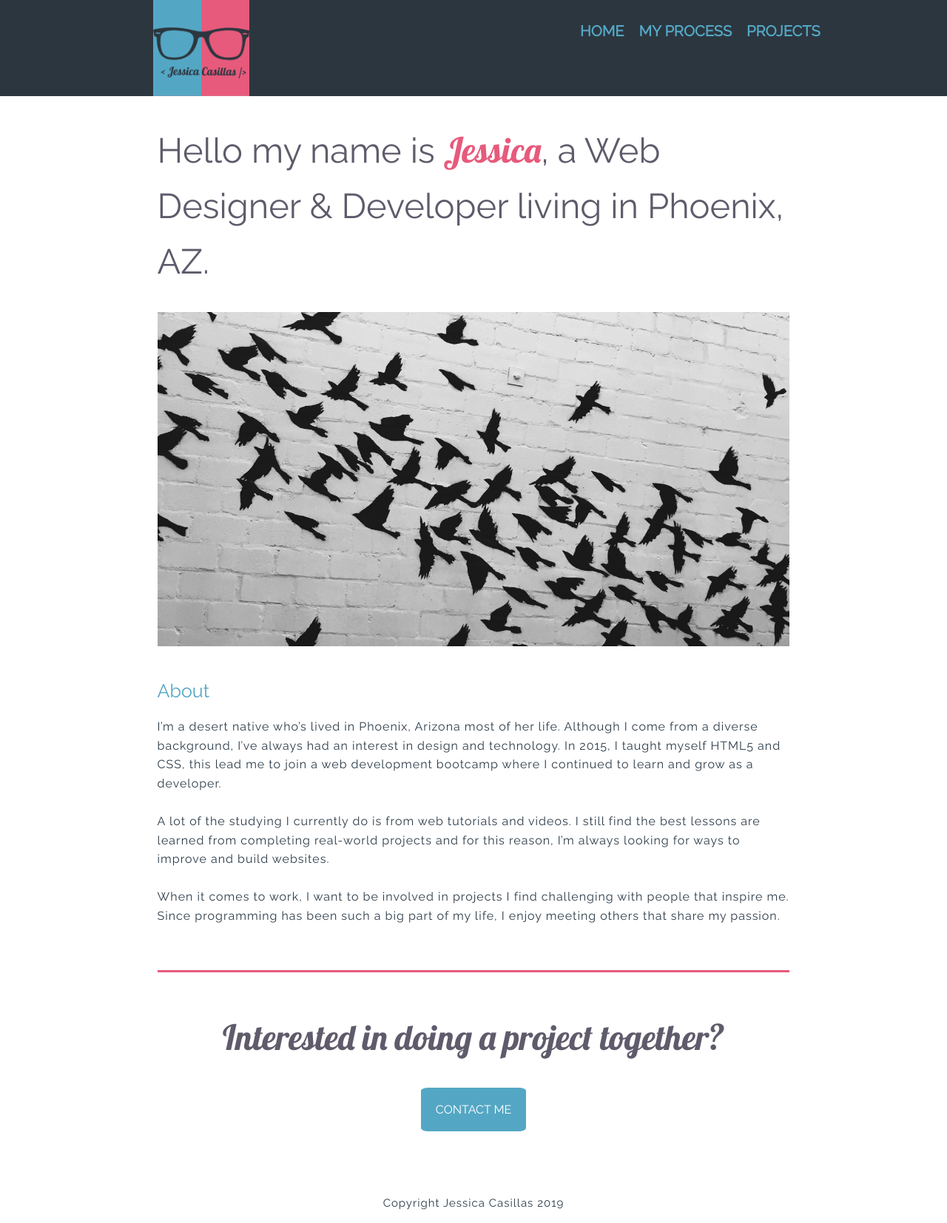
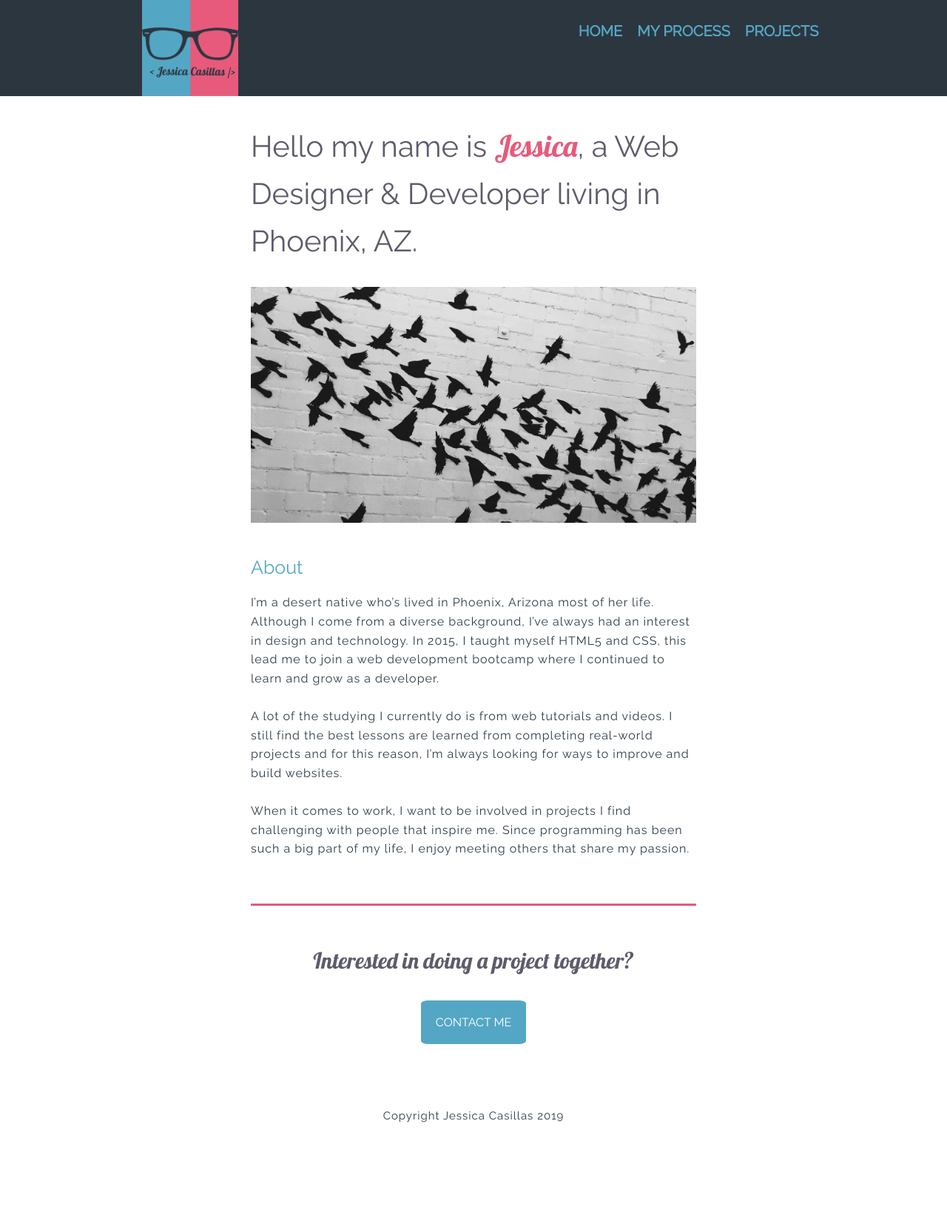
Before and after one commit to jessix00/Portfolio, a PHP site: page / in a window 1280 px wide. Shown: the whole page at 74% size. After the commit the page ends 1518 px from the top, so only its background shows below. Run offline with PHP 8.4, Linux system fonts and the light colour scheme.

Commit message:
Reconfigured pg margins. New styles for process page added.

```diff
--- a/css/style-large.css
+++ b/css/style-large.css
@@ -1,27 +1,21 @@
 .container {
     max-width: 100%;
-    margin-right: 15%;
-    margin-left: 15%;
+    margin-right: 25%;
+    margin-left: 25%;
 }
 
-h1 {
-    font-size: 47px;
+.greeting-sentence {
+    font-size: 40px;
 }
 
 .logo {
     width: 130px;
     height: 130px;
     margin-left: 15%;
-    padding-left: 15px;
-}
-
-.main-nav {
-    height: 80px;
 }
 
 .main-nav ul {
     margin-right: 15%;
-    padding-right: 0;
 }
 
 .main-nav ul li a {
@@ -31,19 +25,9 @@ h1 {
 
 /* MY PROCESS PAGE STYLES */
 
-.my-process-container {
-    margin-right: 20%;
-    margin-left: 20%;
-}
-
 .design-steps {
     padding: 10px;
 }
 
 
 /* PROJECTS PAGE */
-
-.projects-container {
-    margin-right: 15%;
-    margin-left: 15%;
-}
```
